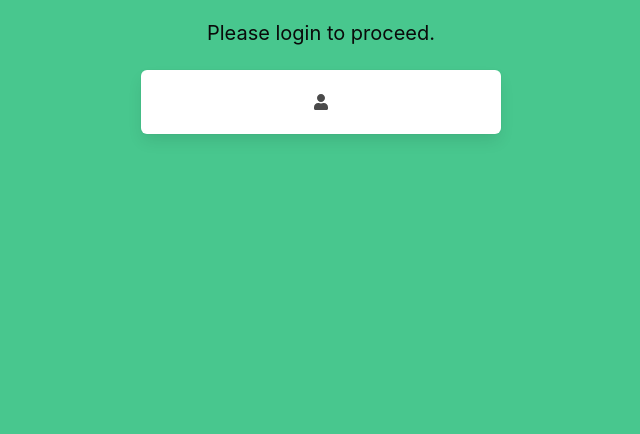
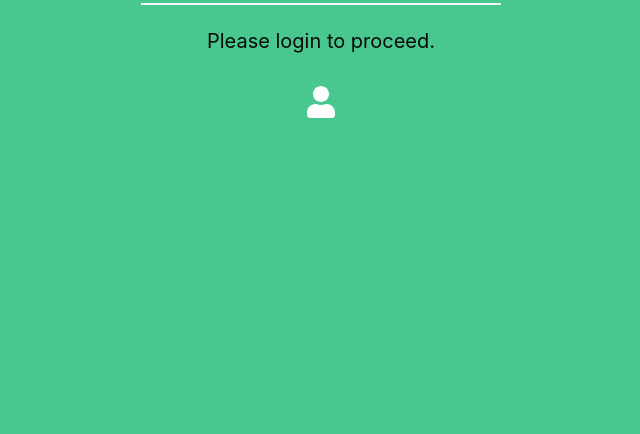
Before and after one commit to ShornJacob/cbaapp, a Gatsby site: page / in a window 1280 px wide. Shown: the part 366-800 px from the top of the page, without its empty margins (319-959 px from the left). Built offline with nearby package versions, Linux system fonts and the light colour scheme; Gatsby itself is replaced by a stand-in of ours.

Commit message:
font awesome at 2x

```diff
--- a/gatsby-browser.js
+++ b/gatsby-browser.js
@@ -1,2 +1,2 @@
-// import "./src/styles/debug.css"
+//import "./src/styles/debug.css"
 // https://www.gatsbyjs.org/docs/browser-apis/
--- a/src/pages/index.js
+++ b/src/pages/index.js
@@ -14,11 +14,11 @@
             <h3 class="title has-text-black">Login</h3>
             <hr class="login-hr"></hr>
             <p class="subtitle has-text-black">Please login to proceed.</p>
-            <div class="box">
-              <figure class="avatar">
-              <FontAwesomeIcon icon={faUser} />
-              </figure>
-            </div>
+
+             <span class="icon is-large">
+             <FontAwesomeIcon icon={faUser} className="fas fa-2x" />
+             </span>
+
           </div>
         </div>
       </div>
@@ -58,8 +58,10 @@
 
 //https://bulma.io/documentation/elements/box/
 //A white box to contain other elements
+//The .box element is simply a container with a shadow, a border, a radius, and some padding.
 
-//https://bulma.io/documentation/elements/image/
-//Because images can take a few seconds to load (or not at all),
-//use the .image container to specify a precisely sized container so that your layout isn't broken because
-// of image loading or image errors.
+
+//https://bulma.io/documentation/elements/icon/
+//The icon element is a container for any type of icon font.
+//is-large container class fas fa-3x fa class
+//className="fas fa-3x" react style
```
